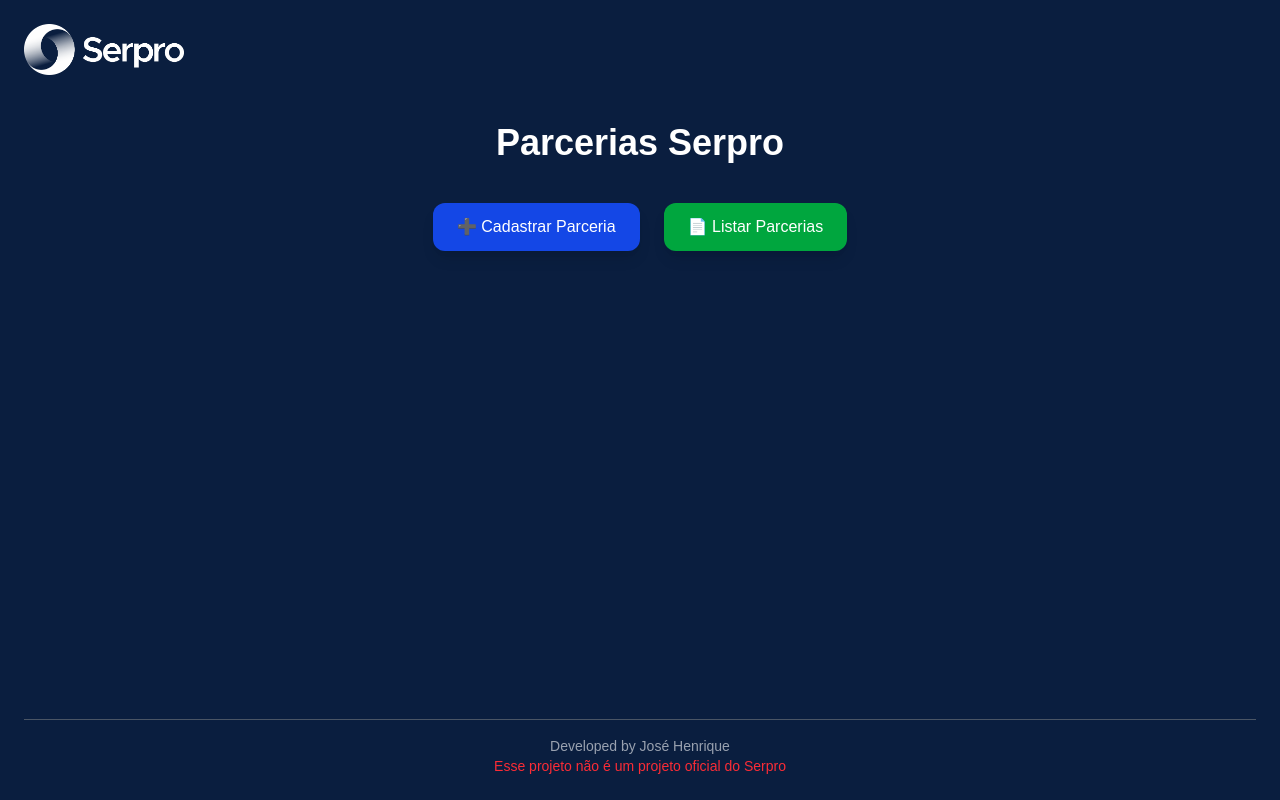
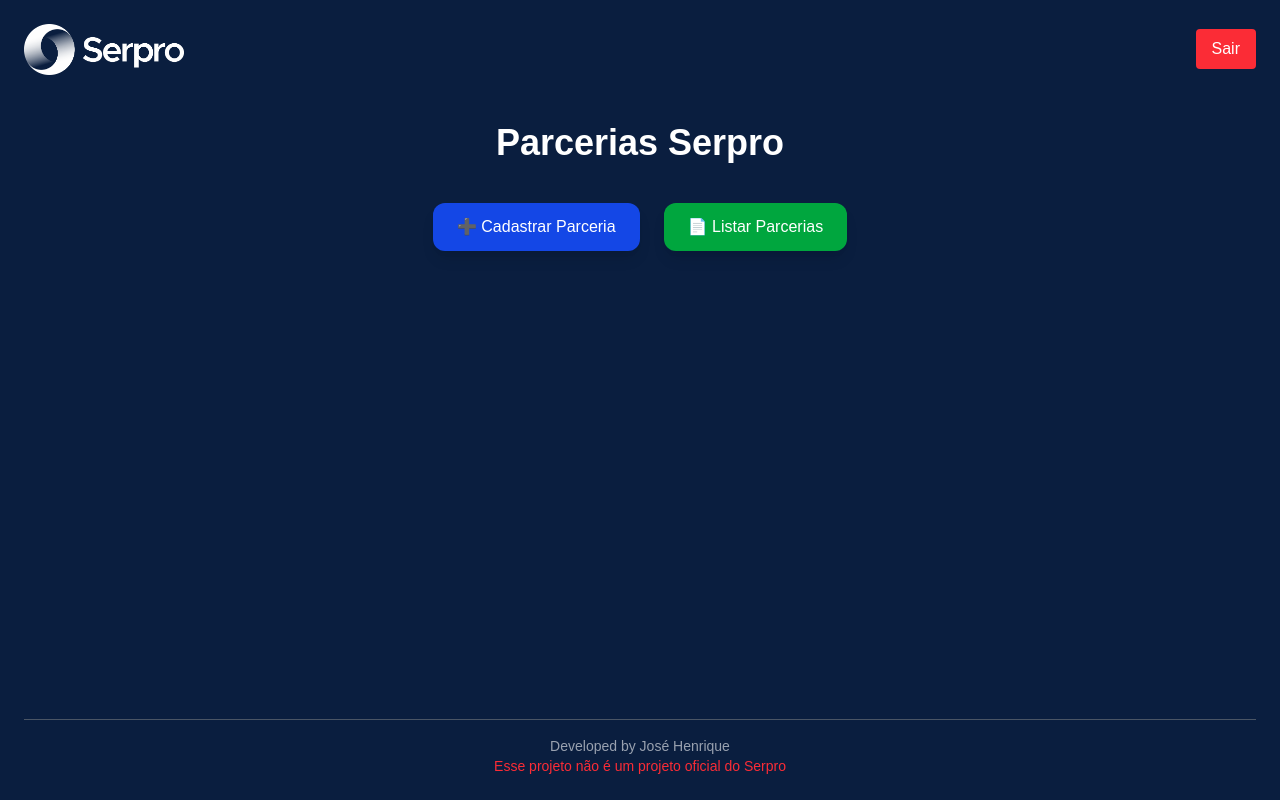
Before and after one commit to jhenriquedsm/parcerias-frontend, a Next.js app: page /home in a window 1280 px wide. Built offline with nearby package versions, Linux system fonts and the light colour scheme; sample sign-in values are in the browser's storage.

Commit message:
feat: adicionando hook para autorizar autenticação somente com o acesso

```diff
--- a/src/app/home/page.tsx
+++ b/src/app/home/page.tsx
@@ -2,14 +2,26 @@
 import { useRouter } from 'next/navigation'
 import Image from 'next/image'
 import logo from '../../../public/logo.png'
+import { useAuthGuard } from '@/hooks/useAuthGuard'
 
 export default function HomePage() {
+  useAuthGuard();
   const router = useRouter()
 
-   return (
+  return (
     <main className="flex flex-col min-h-screen bg-[#0A1E3F] text-white p-6">
       <div className="flex justify-between items-center w-full mb-12">
         <Image src={logo} alt="Logo Serpro" width={160} height={60} />
+
+        <button
+          onClick={() => {
+            localStorage.removeItem('auth');
+            router.push('/');
+          }}
+          className="bg-red-500 px-4 py-2 rounded hover:bg-red-600"
+        >
+          Sair
+        </button>
       </div>
 
       <h1 className="text-4xl font-bold mb-10 text-center">Parcerias Serpro</h1>
--- a/src/app/parcerias/new/page.tsx
+++ b/src/app/parcerias/new/page.tsx
@@ -1,8 +1,10 @@
 'use client'
 import { useState } from 'react'
 import { useRouter } from 'next/navigation'
+import { useAuthGuard } from '@/hooks/useAuthGuard'
 
 export default function NovaParceriaPage() {
+  useAuthGuard();
   const [title, setTitle] = useState('')
   const [url, setUrl] = useState('')
   const [newsDate, setNewsDate] = useState('')
--- a/src/app/parcerias/page.tsx
+++ b/src/app/parcerias/page.tsx
@@ -4,6 +4,7 @@ import { useEffect, useState } from 'react';
 import { useRouter } from 'next/navigation';
 import api from '@/services/api';
 import ParceriaCard from '@/components/ParceriaCard';
+import { useAuthGuard } from '@/hooks/useAuthGuard'
 
 type Parceria = {
   id?: number;
@@ -13,6 +14,7 @@ type Parceria = {
 };
 
 export default function ParceriasPage() {
+  useAuthGuard();
   const [parcerias, setParcerias] = useState<Parceria[]>([]);
   const [ordenacao, setOrdenacao] = useState<'recente' | 'antiga'>('recente');
   const router = useRouter();
--- a/src/app/put-parceria/[id]/page.tsx
+++ b/src/app/put-parceria/[id]/page.tsx
@@ -1,6 +1,7 @@
 'use client'
 import { useEffect, useState } from 'react'
 import { useParams, useRouter } from 'next/navigation'
+import { useAuthGuard } from '@/hooks/useAuthGuard'
 
 type Parceria = {
   id: number
@@ -10,6 +11,7 @@ type Parceria = {
 }
 
 export default function EditarParceriaPage() {
+  useAuthGuard();
   const { id } = useParams()
   const router = useRouter()
   const [parceria, setParceria] = useState<Parceria | null>(null)
--- /dev/null
+++ b/src/hooks/useAuthGuard.ts
@@ -0,0 +1,15 @@
+'use client'
+
+import { useEffect } from 'react';
+import { useRouter } from 'next/navigation';
+
+export const useAuthGuard = () => {
+  const router = useRouter();
+
+  useEffect(() => {
+    const isAuthenticated = localStorage.getItem('auth');
+    if (!isAuthenticated) {
+      router.push('/');
+    }
+  }, []);
+};
```
